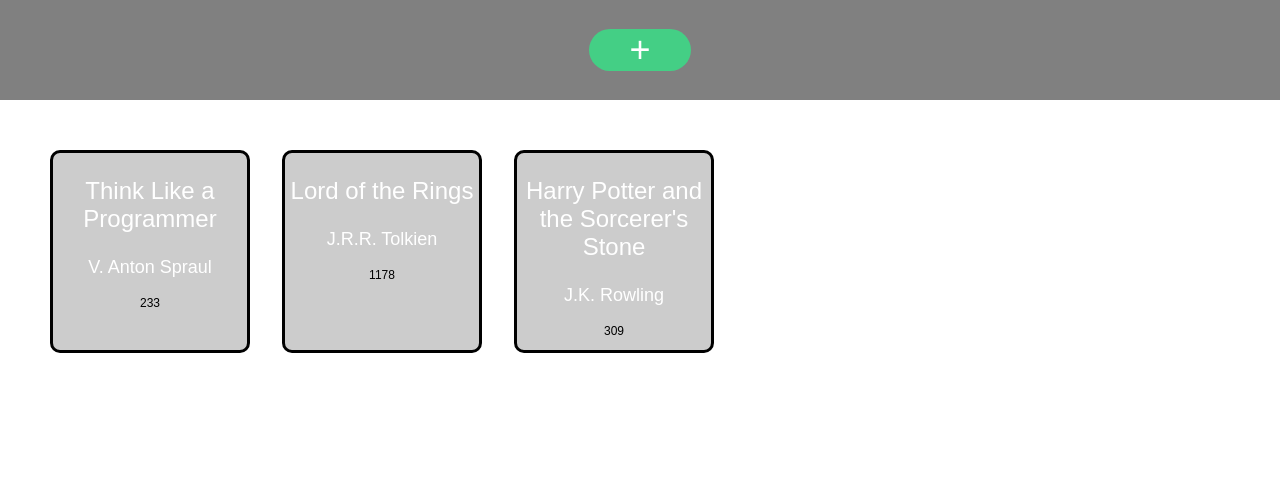
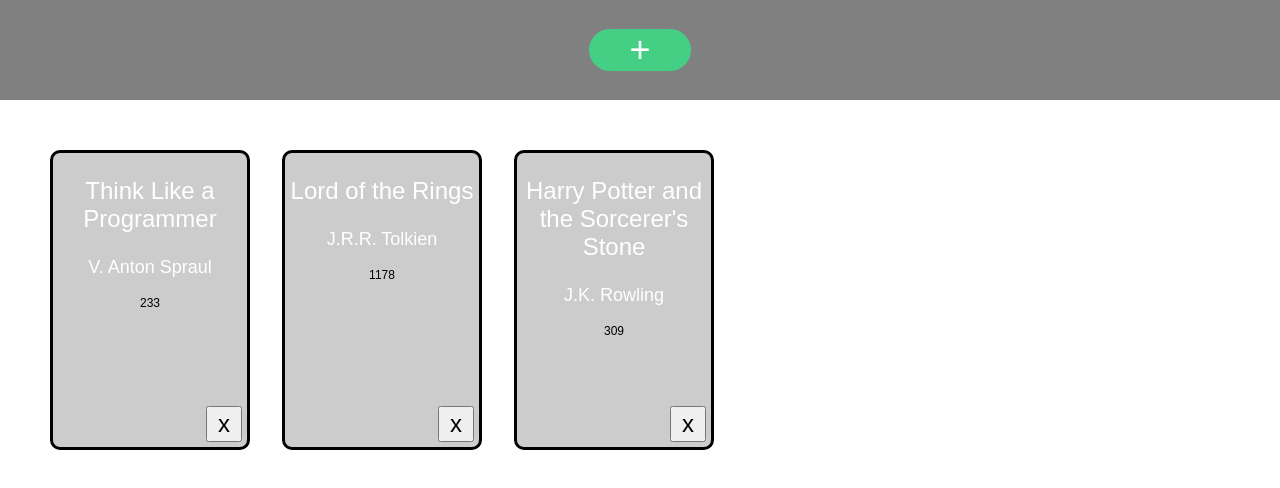
Before and after one commit to thonsm06/Library-v2, a plain HTML site: page index.html in a window 1280 px wide. Drawn offline with Linux system fonts and the light colour scheme.

Commit message:
Added remove button for each book

```diff
--- a/script.js
+++ b/script.js
@@ -37,8 +37,10 @@
     const author = document.createElement('p');
     const page = document.createElement('p');
     const read = document.createElement('p');
+    const removeButton = document.createElement('button');
 
     bookContainer.classList.toggle('book');
+    removeButton.classList.toggle('button-remove');
     title.classList.toggle('title');
     author.classList.toggle('author');
     page.classList.toggle('page');
@@ -47,15 +49,16 @@
     title.textContent = book.title;
     author.textContent = book.author;
     page.textContent = book.page;
+    removeButton.textContent = "x";
 
-    bookContainer.append(title, author, page, read);
+    removeButton.addEventListener('click', event => {
+        bookContainer.remove();
+    })
+
+    bookContainer.append(title, author, page, read, removeButton);
 
     library.appendChild(bookContainer);
 }
-
-addBookToLibrary('Think Like a Programmer', 'V. Anton Spraul', '233', 'true');
-addBookToLibrary('Lord of the Rings', 'J.R.R. Tolkien', '1178', 'false');
-addBookToLibrary('Harry Potter and the Sorcerer\'s Stone', 'J.K. Rowling', '309', 'false');
 
 const addButton = document.createElement('button');
 addButton.classList.toggle('add-button');
@@ -117,3 +120,7 @@
 header.appendChild(addButton);
 mainContainer.append(header, library);
 body.appendChild(mainContainer);
+
+addBookToLibrary('Think Like a Programmer', 'V. Anton Spraul', '233', 'true');
+addBookToLibrary('Lord of the Rings', 'J.R.R. Tolkien', '1178', 'false');
+addBookToLibrary('Harry Potter and the Sorcerer\'s Stone', 'J.K. Rowling', '309', 'false');
--- a/style.css
+++ b/style.css
@@ -41,8 +41,10 @@
 .library {
     display: grid;
     grid-template-columns: repeat(auto-fill, 200px);
+    grid-auto-rows: 300px;
     gap: 32px;
     padding: 50px;
+
 }
 
 
@@ -53,7 +55,8 @@
     background-color: rgb(0, 0, 0, 0.2);
     border: 3px solid black;
     border-radius: 10px;
-    text-align: center
+    text-align: center;
+    position: relative;
 }
 
 .title {
@@ -65,3 +68,12 @@
     color: white;
     font-size: 1.5rem;
 }
+
+.button-remove {
+    position: absolute;
+    bottom: 5px;
+    right: 5px;
+    width: 3rem;
+    height: 3rem;
+    font-size: 2rem;
+}
```
